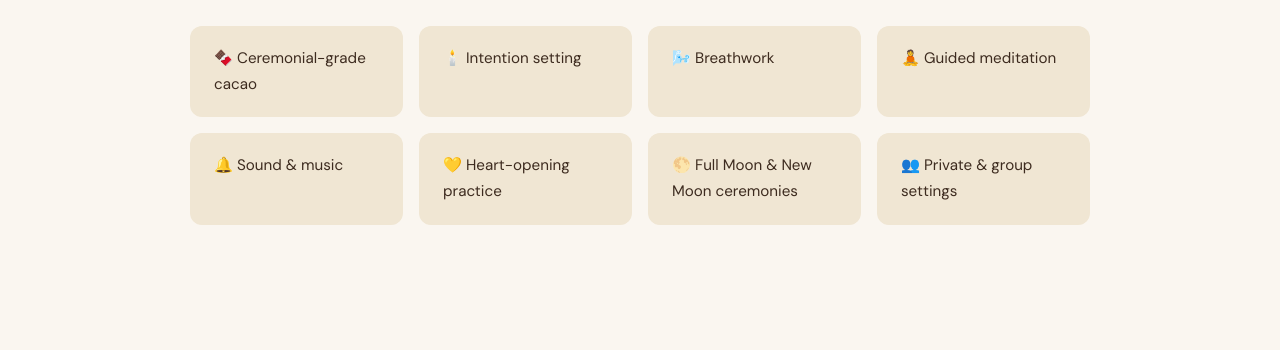
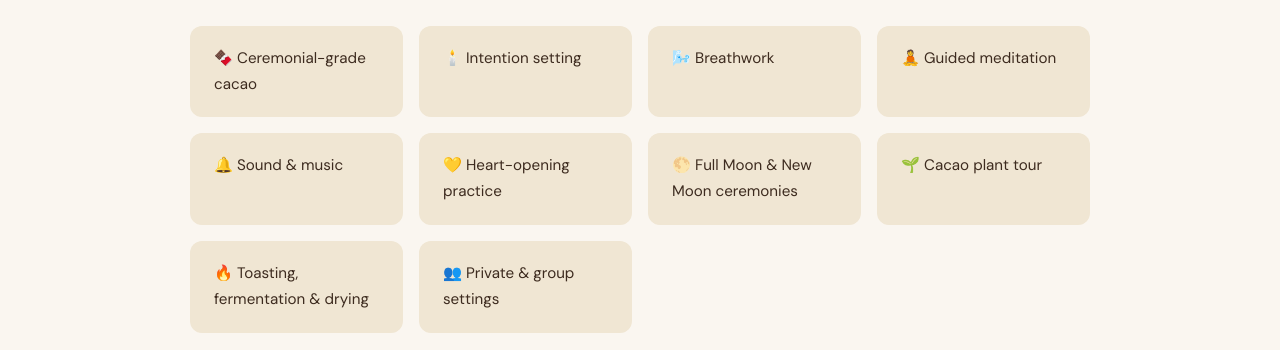
Before and after one commit to SUPAVENTURA/supaventura, a plain HTML site: page cacao.html in a window 1280 px wide. Shown: the part 1260-1610 px from the top of the page. Drawn offline with nearby package versions, Linux system fonts and the light colour scheme.

Commit message:
Add Cacao plant tour and Toasting features

```diff
--- a/cacao.html
+++ b/cacao.html
@@ -69,6 +69,8 @@
           <div class="feature-item" data-en="🔔 Sound &amp; music" data-es="🔔 Sonido y música">🔔 Sound &amp; music</div>
           <div class="feature-item" data-en="💛 Heart-opening practice" data-es="💛 Práctica de apertura del corazón">💛 Heart-opening practice</div>
           <div class="feature-item" data-en="🌕 Full Moon &amp; New Moon ceremonies" data-es="🌕 Ceremonias de Luna Llena y Luna Nueva">🌕 Full Moon &amp; New Moon ceremonies</div>
+          <div class="feature-item" data-en="🌱 Cacao plant tour" data-es="🌱 Recorrido por la planta de cacao">🌱 Cacao plant tour</div>
+          <div class="feature-item" data-en="🔥 Toasting, fermentation &amp; drying" data-es="🔥 Tostado, fermentación y secado">🔥 Toasting, fermentation &amp; drying</div>
           <div class="feature-item" data-en="👥 Private &amp; group settings" data-es="👥 Sesiones privadas y grupales">👥 Private &amp; group settings</div>
         </div>
       </div>
```
